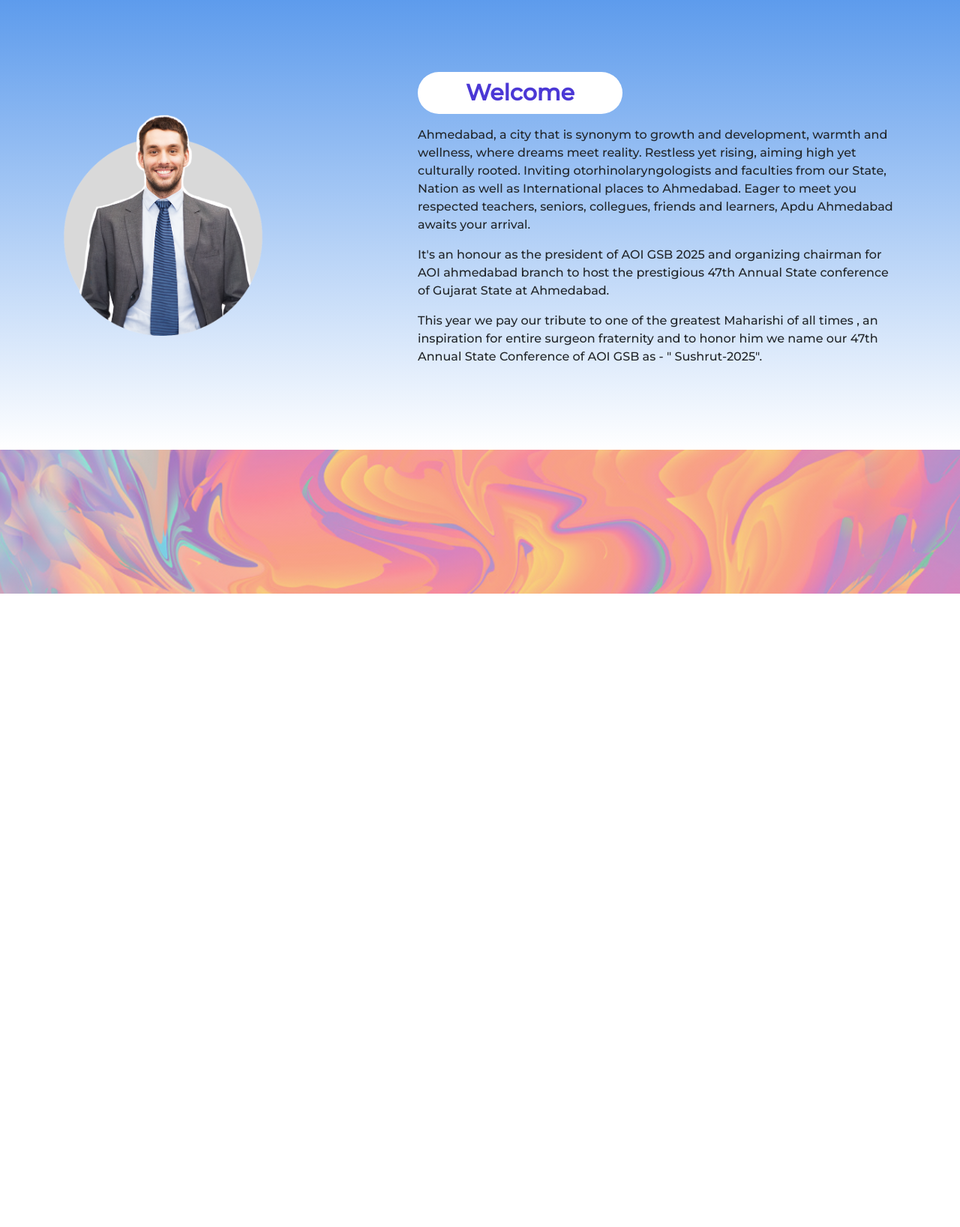
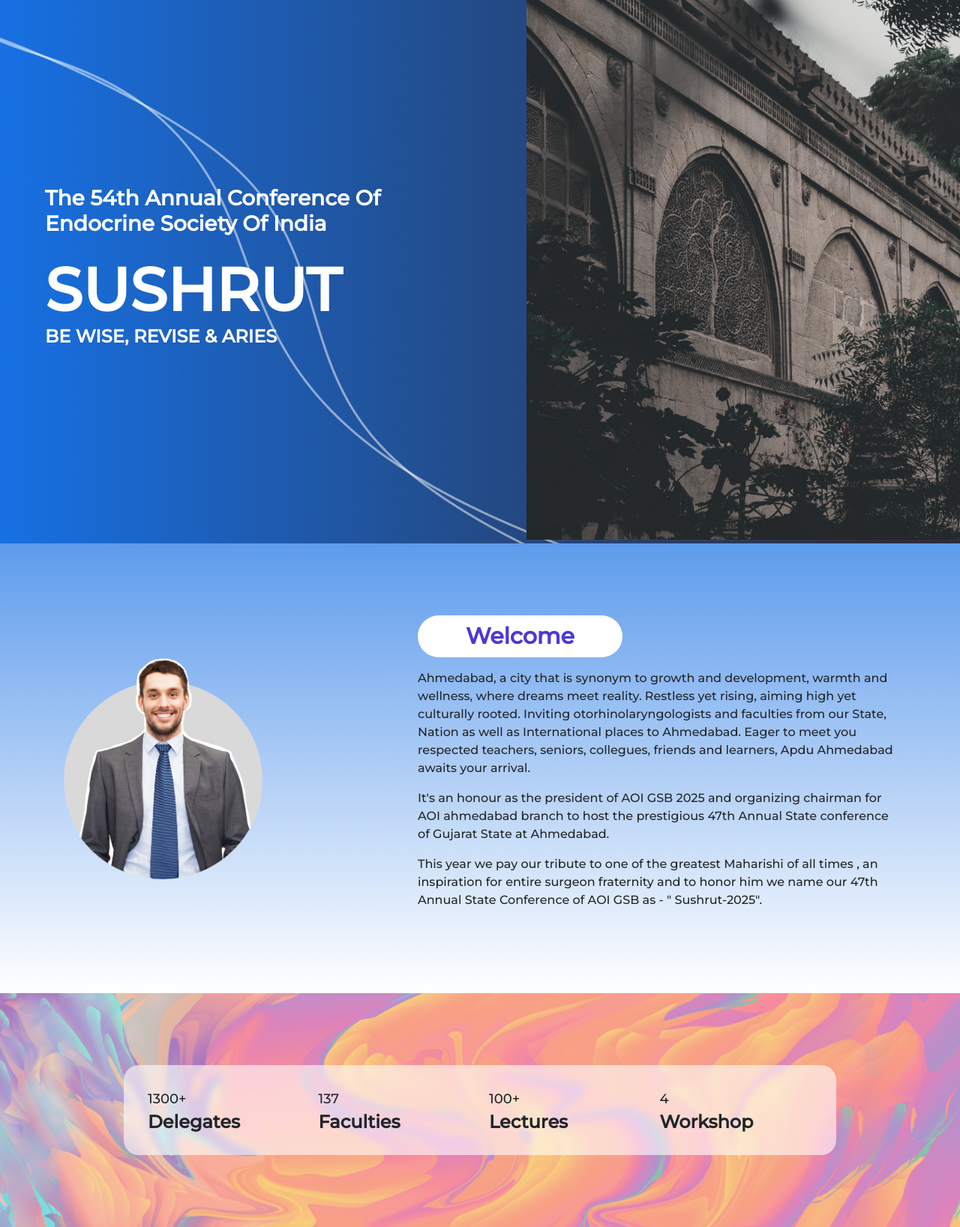
Before and after one commit to maharshi2583/Sushrut2025, a PHP site: page / in a window 1280 px wide. Shown: the part 182-1819 px from the top of the page at 75% size. Before the commit the page ends 974 px from the top, so only its background shows below. Run offline with PHP 8.4, Linux system fonts and the light colour scheme.

Commit message:
hero section almost done

```diff
--- a/index.php
+++ b/index.php
@@ -5,12 +5,31 @@
     <meta charset="UTF-8">
     <meta name="viewport" content="width=device-width, initial-scale=1.0">
     <title>Sushrut 2025</title>
+    <!--! css -->
     <?php include 'css.php'; ?>
 </head>
 
 <body>
+    <!--! header -->
     <?php include 'header.php'; ?>
 
+    <!--! Hero Section -->
+    <section class="container-fluid py-0" id="hero-section">
+
+        <div class="row">
+            <div class="col-lg-6 my-auto py-5 py-lg-0">
+                <div class="hero-content ms-5">
+                    <h3 class="fw-bold mb-4">The 54th Annual Conference Of Endocrine Society Of India</h3>
+                    <h1 class="fw-bold mb-0">SUSHRUT</h1>
+                    <h4 class="fw-bold">BE WISE, REVISE & ARIES</h4>
+                </div>
+            </div>
+            <div class="col-lg-6 d-flex justify-content-end px-0">
+                <img src="images/hero-side.png" class="img-fluid" alt="hero-side">
+            </div>
+        </div>
+
+    </section>
     <!--! welcome Message -->
     <section class="container-fluid py-5" id="home-welcome-container">
         <div class="container py-5">
@@ -49,10 +68,31 @@
     <section class="container-fluid py-5" id="counter-numbers-container">
         <div class="container py-5">
             <div class="row">
-                <div class="col-lg-10 mx-auto"></div>
+                <div class="col-lg-10 mx-auto" id="counter-sub-container">
+                    <div class="row justify-content-center">
+                        <div class="col-lg-3 col-md-5 mb-5 mb-lg-0">
+                            <p class="counter-number mb-0">1300+</p>
+                            <p class="counter-text mb-0">Delegates</p>
+                        </div>
+                        <div class="col-lg-3 col-md-5 mb-5 mb-lg-0">
+                            <p class="counter-number mb-0">137</p>
+                            <p class="counter-text mb-0">Faculties</p>
+                        </div>
+                        <div class="col-lg-3 col-md-5 mb-5 mb-md-0">
+                            <p class="counter-number mb-0">100+</p>
+                            <p class="counter-text mb-0">Lectures</p>
+                        </div>
+                        <div class="col-lg-3 col-md-5 mb-5 mb-md-0">
+                            <p class="counter-number mb-0">4</p>
+                            <p class="counter-text mb-0">Workshop</p>
+                        </div>
+                    </div>
+                </div>
             </div>
         </div>
     </section>
+
+    <!-- ! javascript -->
     <?php include 'javascript.php'; ?>
 </body>
 
--- a/scss/style.css
+++ b/scss/style.css
@@ -2,6 +2,12 @@
   font-family: montserrat;
   src: url(../fonts/Montserrat-Medium.ttf);
 }
+* {
+  margin: 0;
+  padding: 0;
+  box-sizing: border-box;
+}
+
 body {
   font-family: montserrat;
 }
@@ -44,9 +50,49 @@
   width: fit-content;
 }
 
+#hero-section {
+  background: url(../images/hero-bg.png);
+  background-size: auto;
+  background-position: left;
+  background-repeat: no-repeat;
+  padding-bottom: 5px !important;
+}
+#hero-section img {
+  height: 90vh;
+  filter: grayscale(70%);
+}
+#hero-section .hero-content {
+  color: #ffffff;
+  font-family: Montserrat;
+  line-height: 100%;
+  letter-spacing: 1%;
+}
+#hero-section .hero-content h1 {
+  font-size: 5rem;
+}
+
 #counter-numbers-container {
   background: linear-gradient(to bottom, rgba(242, 242, 242, 0.5), rgba(242, 242, 242, 0.5)), url(../images/texture-bg.jpg);
   background-size: cover;
   background-position: center;
   background-repeat: no-repeat;
+}
+#counter-numbers-container #counter-sub-container {
+  background: rgba(255, 255, 255, 0.6);
+  -webkit-backdrop-filter: blur(4px);
+          backdrop-filter: blur(4px);
+  border-radius: 20px;
+  padding: 2rem;
+}
+#counter-numbers-container #counter-sub-container .counter-text {
+  font-weight: 700;
+  font-size: 24px;
+  line-height: 100%;
+  letter-spacing: 0%;
+  vertical-align: middle;
+}
+#counter-numbers-container #counter-sub-container .counter-number {
+  font-weight: 500;
+  font-size: 18px;
+  margin-bottom: 5px !important;
 }/*# sourceMappingURL=style.css.map */
--- a/scss/style.scss
+++ b/scss/style.scss
@@ -4,6 +4,12 @@
 }
 
 @import 'variable';
+
+* {
+    margin: 0;
+    padding: 0;
+    box-sizing: border-box;
+}
 
 body {
     font-family: montserrat;
@@ -30,9 +36,54 @@
     width: fit-content;
 }
 
+#hero-section {
+    background: url(../images/hero-bg.png);
+    background-size: auto;
+    background-position: left;
+    background-repeat: no-repeat;
+    padding-bottom: 5px !important;
+
+    img {
+        height: 90vh;
+        filter: grayscale(70%);
+    }
+
+    .hero-content {
+        color: $white;
+        font-family: Montserrat;
+        line-height: 100%;
+        letter-spacing: 1%;
+
+        h1 {
+            font-size: 5rem;
+        }
+    }
+}
+
 #counter-numbers-container {
     background: linear-gradient(to bottom, rgba(242, 242, 242, 0.5), rgba(242, 242, 242, 0.5)), url(../images/texture-bg.jpg);
     background-size: cover;
     background-position: center;
     background-repeat: no-repeat;
+
+    #counter-sub-container {
+        background: #FFFFFF99;
+        backdrop-filter: blur(4px);
+        border-radius: 20px;
+        padding: 2rem;
+
+        .counter-text {
+            font-weight: 700;
+            font-size: 24px;
+            line-height: 100%;
+            letter-spacing: 0%;
+            vertical-align: middle;
+        }
+
+        .counter-number {
+            font-weight: 500;
+            font-size: 18px;
+            margin-bottom: 5px !important;
+        }
+    }
 }
```
Also changed, not shown: images/hero-bg.png (added), images/hero-side.png (added), 1 other file.
